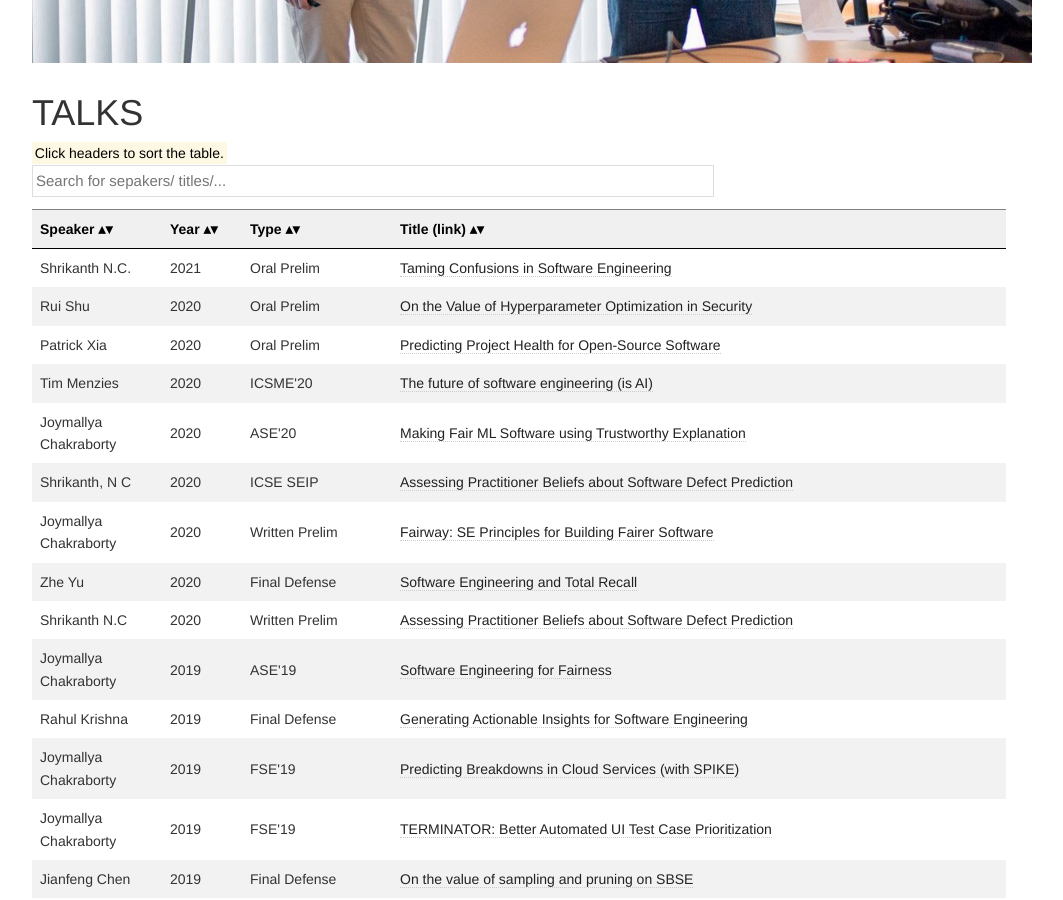
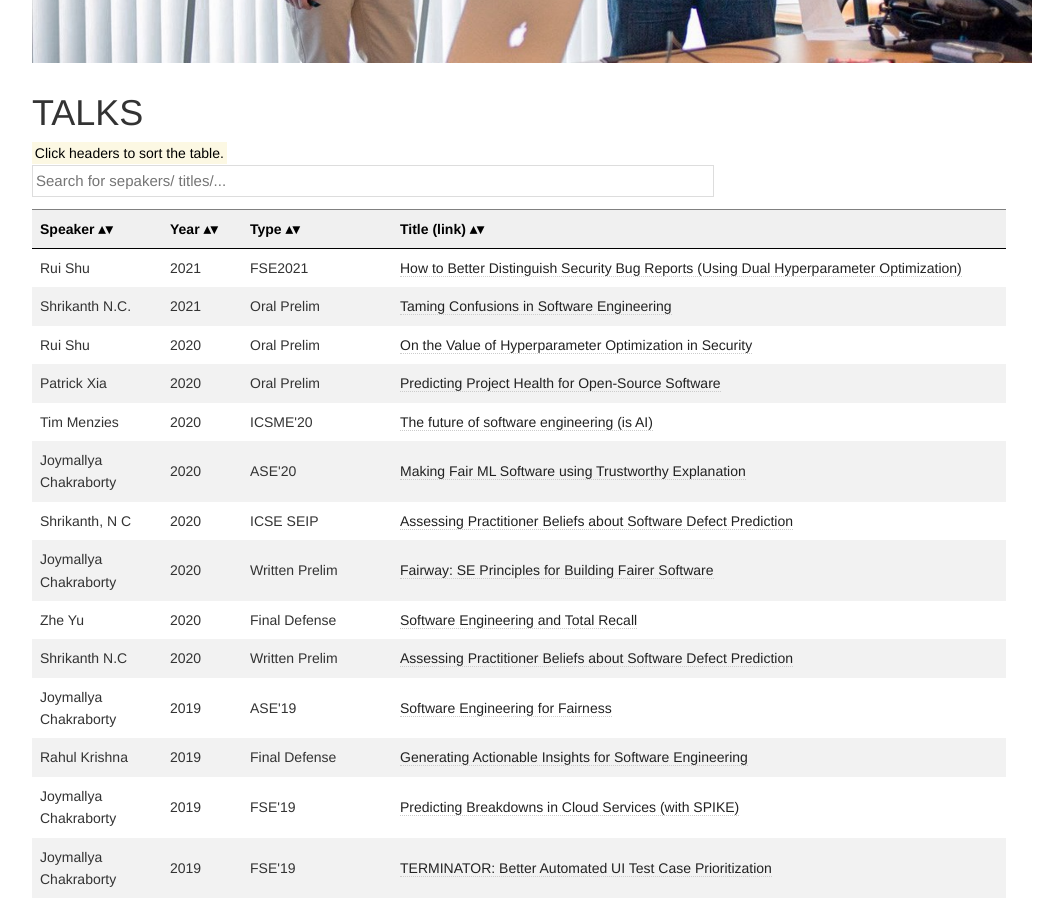
Before and after one commit to ai-se/ai-se.github.io, a Jekyll site: the page built from talks/index.html, in a window 1280 px wide and 900 px high, scrolled down 673 px. Shown: the whole window, without its empty margins (126-1189 px from the left). Built offline with Jekyll 4.4.1, drawn with Linux system fonts in a browser that asks for light colours.

Commit message:
Update index.html

```diff
--- a/talks/index.html
+++ b/talks/index.html
@@ -54,6 +54,12 @@ title: Talks
     </tr>
   </thead>
   <tbody>
+    <tr>
+      <td>Rui Shu</td>
+      <td>2021</td>
+      <td>FSE2021</td>
+      <td><a href="https://drive.google.com/file/d/1jO4TlWpWgbgKN6yQ6-oiifbTx6NccOYc/view?usp=sharing">How to Better Distinguish Security Bug Reports (Using Dual Hyperparameter Optimization)</a></td>
+    </tr>
     <tr>
       <td>Shrikanth N.C.</td>
       <td>2021</td>
```
